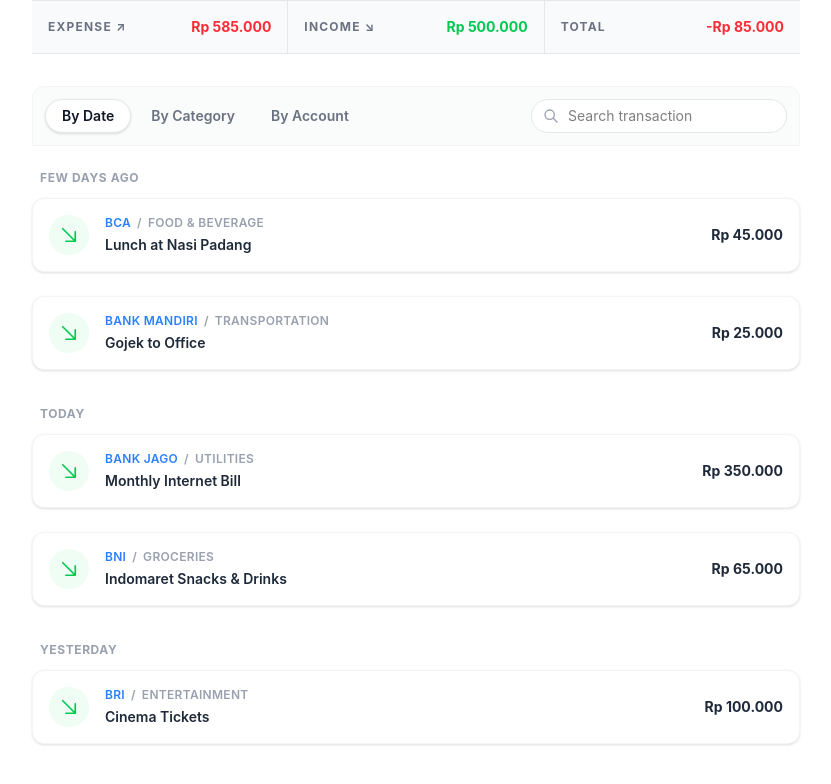
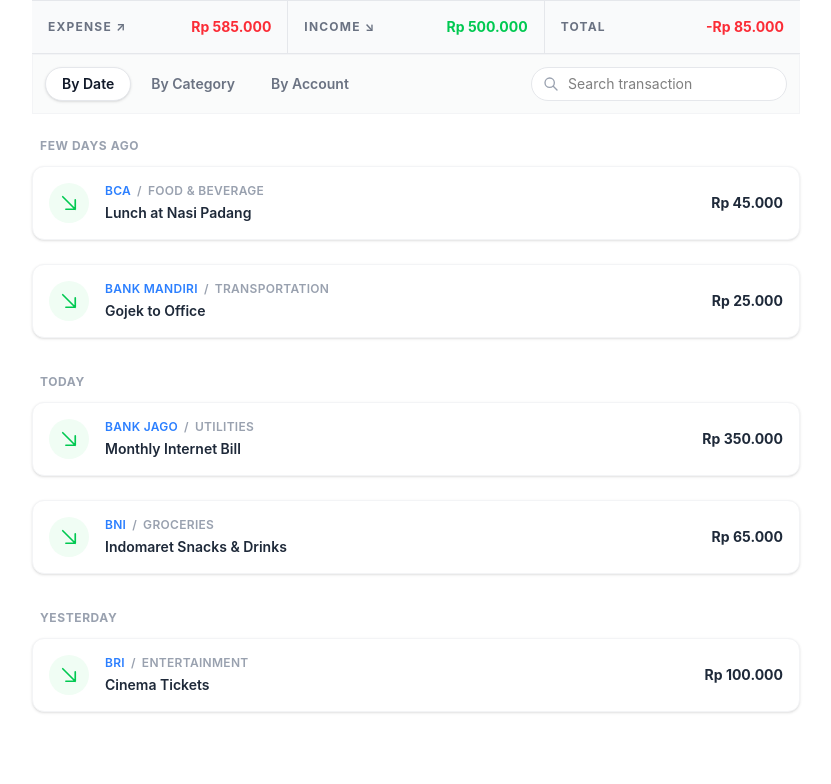
Before and after one commit to 19623248Git/Hangry_fe_internship_case_study, a React (Vite) app: page / in a window 1280 px wide. Shown: the top 784 px of the page, without its empty margins (224-1055 px from the left). Built offline with nearby package versions, Linux system fonts and the light colour scheme.

Commit message:
style: ui adjustment #1

```diff
--- a/src/components/expense_list.tsx
+++ b/src/components/expense_list.tsx
@@ -71,10 +71,10 @@ export default function ExpenseList({ expensesList }: expensesListProp){
         }, {} as Record<string, Expense[]>);
 
         return(
-                <div className="w-full max-w-3xl mx-auto mt-8">
+                <div className="w-full max-w-3xl mx-auto">
 
                         {/* filterbar or smth idk */}
-                        <div className="flex items-center justify-between bg-gray-50/80 p-3 rounded-t-xl border border-gray-100 mb-6">
+                        <div className="flex items-center justify-between bg-gray-50/80 p-3 border border-gray-100 mb-6">
 
                                 <div className="flex space-x-1">
                                 {CAT_FILTERS.map((filter) => (
```
